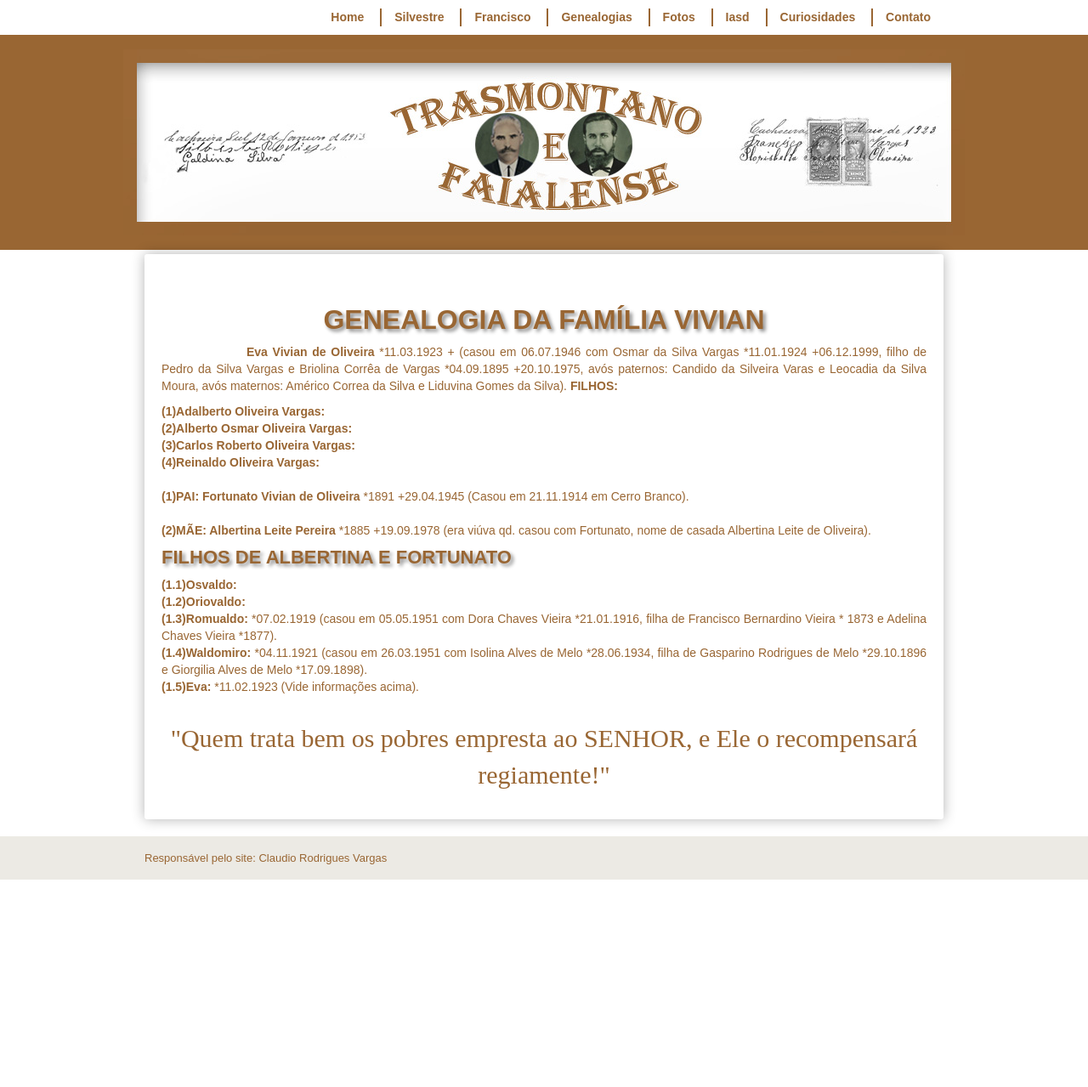
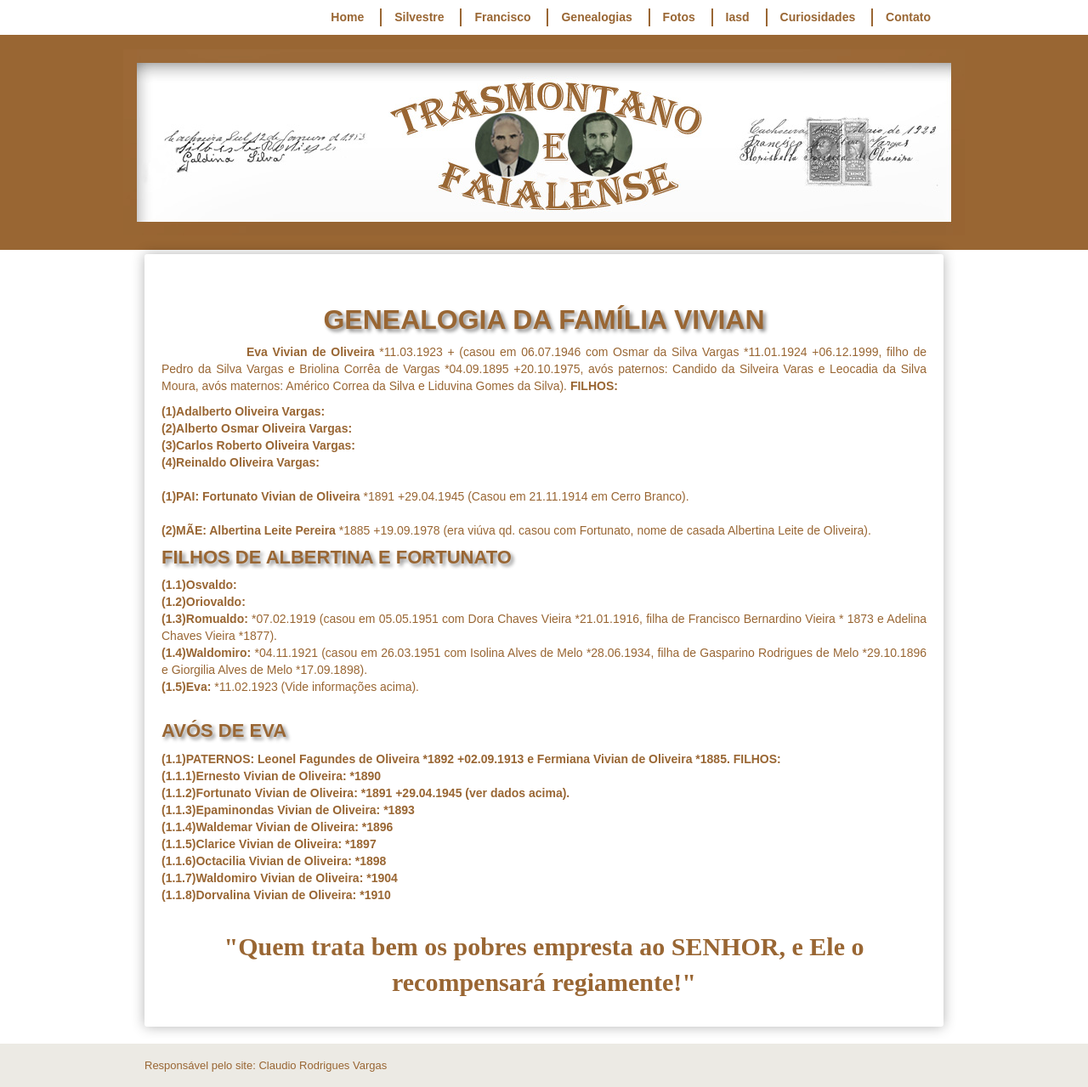
Before and after one commit to claudiovargas1955/claudiovargas1955.github.io, a Jekyll site: the page built from _pages/familia-vivian.html, in a window 1280 px wide. Shown: the whole page at 85% size. Built offline with Jekyll 4.4.1, drawn with Linux system fonts in a browser that asks for light colours; some web fonts are replaced; before the commit the page ends 1035 px from its top, so only the background shows below that.

Commit message:
Update familia-vivian.html

```diff
--- a/_pages/familia-vivian.html
+++ b/_pages/familia-vivian.html
@@ -117,4 +117,17 @@ e Adelina Chaves Vieira *1877).<br>
 *29.10.1896 e Giorgilia Alves de Melo *17.09.1898).<br>
 <b>(1.5)Eva: </b>*11.02.1923 (Vide informações acima).<br><br>
 
+<h4>AVÓS DE EVA</h4>
+<p><b>(1.1)PATERNOS: Leonel Fagundes de Oliveira *1892 +02.09.1913 e Fermiana Vivian de Oliveira *1885. <b>FILHOS: </b><br>
+  <b>(1.1.1)Ernesto Vivian de Oliveira: </b>*1890<br>
+  <b>(1.1.2)Fortunato Vivian de Oliveira: </b>*1891 +29.04.1945 (ver dados acima).<br>
+  <b>(1.1.3)Epaminondas Vivian de Oliveira: </b>*1893 <br>
+  <b>(1.1.4)Waldemar Vivian de Oliveira: </b>*1896 <br>
+  <b>(1.1.5)Clarice Vivian de Oliveira: </b>*1897 <br>
+  <b>(1.1.6)Octacilia Vivian de Oliveira: </b>*1898 <br>
+  <b>(1.1.7)Waldomiro Vivian de Oliveira: </b>*1904 <br>
+  <b>(1.1.8)Dorvalina Vivian de Oliveira: </b>*1910 <br><br>
+
+
+
 <p style="text-align:center; color:#996633; font-size:30px; font-family: 'Rancho', cursive ">"Quem trata bem os pobres empresta ao SENHOR, e Ele o recompensará regiamente!"</p>
```
